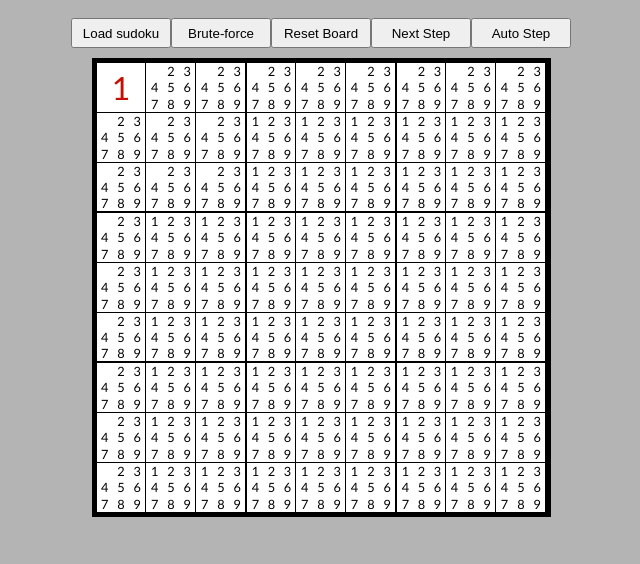
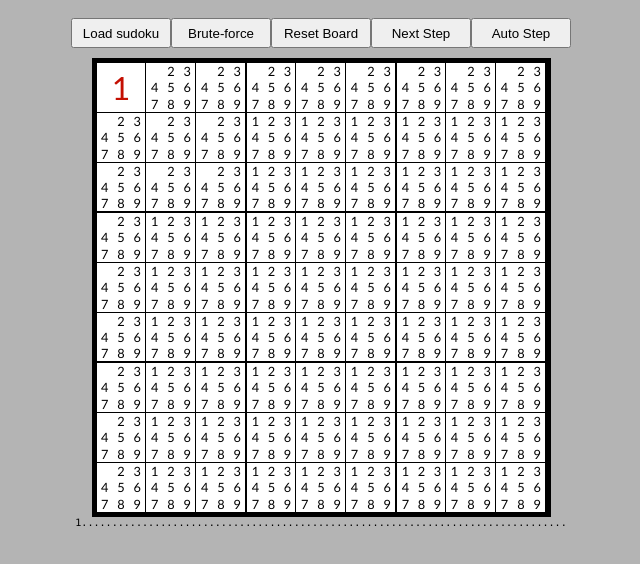
Before and after one commit to ZyerTCoder/sudoku-solver, a Vue app: page / in a window 1280 px wide. Shown: the top 564 px of the page, without its empty margins (319-959 px from the left). Built offline with nearby package versions, Linux system fonts and the light colour scheme.

Commit message:
added clickable board string to copypaste the sudoku

```diff
--- a/src/App.vue
+++ b/src/App.vue
@@ -144,4 +144,8 @@ button {
 	border-radius: 4px;
 	width: 180px;
 }
+
+.consolas {
+	font-family: consolas;
+}
 </style>
--- a/src/components/Board.vue
+++ b/src/components/Board.vue
@@ -1,10 +1,13 @@
 <template>
-	<div class="board">
-		<Cell
+	<div>
+		<div class="board">
+			<Cell
 			v-for="index in 81"
 			:key="index"
 			ref="cells"
-		/>
+			/>
+		</div>
+		<p class="consolas" @click="copyBoardString">{{ boardString }}</p>
 	</div>
 </template>
 
@@ -17,6 +20,7 @@ export default {
 	data () {
 		return {
 			title: "Sudoku Solver",
+			boardString: "",
 		}
 	},
 	mounted() {
@@ -44,9 +48,10 @@ export default {
 		},
 		setCellByIndex(index, value) {
 			this.$refs.cells[index].solved = value
+			this.boardString = this.getBoardString() || ".".repeat(81)
 		},
 		setCell(row, col, value) {
-			this.$refs.cells[row * 9 + col].solved = value
+			this.setCellByIndex(row * 9 + col, value)
 		},
 		// isCellSolved(row, col) {
 		// 	return this.$refs.cells[row * 9 + col].solved
@@ -80,8 +85,17 @@ export default {
 				}
 				cells[i].text_color = "#029dc4"
 			}
+			this.boardString =  ".".repeat(81)
 		},
-	}
+		copyBoardString() {
+			navigator.clipboard.writeText(this.getBoardString());
+			let temp = this.boardString
+			this.boardString = "copied to clipboard"
+			setTimeout(() => {
+				this.boardString = temp
+			}, 1000);
+		}
+	},
 }
 </script>
 
@@ -97,4 +111,15 @@ export default {
 	flex-wrap: wrap;
 	justify-content: space-between;
 }
+
+p {
+	margin: 0;
+	font-size: .63rem;
+	user-select: none;
+	display: block;
+}
+
+p:hover {
+	text-decoration: underline;
+}
 </style>
--- a/src/components/Cell.vue
+++ b/src/components/Cell.vue
@@ -71,4 +71,7 @@ export default {
 .candidate {
 	font-size: .8rem;
 }
+p {
+	user-select: none;
+}
 </style>
```
